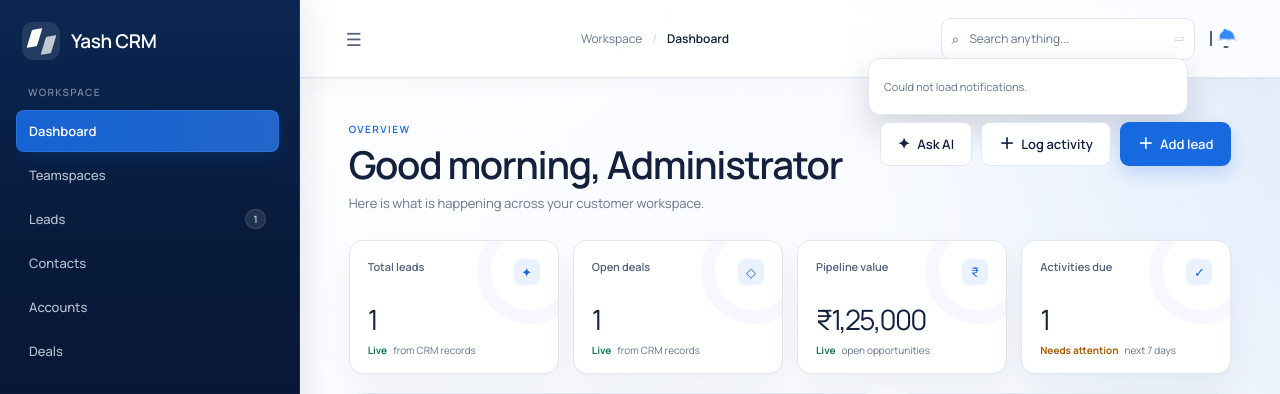
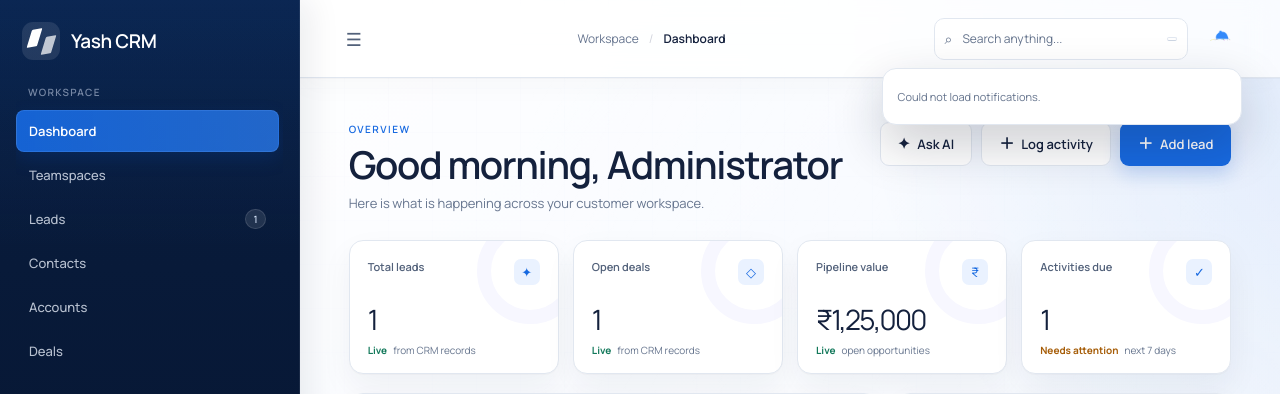
Before and after one commit to AN4NDHUX/yash-crm, a FastAPI app: page / in a window 1280 px wide, after a click that opens the changed part. Shown: the top 394 px of the page. Run offline with FastAPI, Linux system fonts and the light colour scheme; data that the repository does not hold is empty; some libraries are stand-ins or nearby versions.

Commit message:
Fix notification dropdown stacking and style

```diff
--- a/static/css/app.css
+++ b/static/css/app.css
@@ -105,12 +105,53 @@ a { color: inherit; text-decoration: none; }
 .icon-button { width: 31px; height: 31px; border: 0; border-radius: 7px; background: transparent; color: var(--text-soft); display: inline-flex; align-items: center; justify-content: center; font-size: 18px; padding: 0; transition: background .16s ease, color .16s ease; }
 .icon-button:hover { background: var(--surface-soft); color: var(--text); }
 .top-icon { position: relative; font-size: 20px; }
-.notification-dot { position: absolute; top: 6px; right: 6px; width: 5px; height: 5px; background: var(--red); border: 1px solid #fff; border-radius: 50%; }
+.notification-menu { position: relative; display: inline-flex; align-items: center; z-index: 2100; }
+.notification-trigger { width: 38px; height: 38px; overflow: visible; }
+.notification-icon-img { width: 25px; height: 25px; display: block; object-fit: contain; pointer-events: none; }
+.notification-badge {
+  position: absolute;
+  top: -3px;
+  right: -5px;
+  min-width: 17px;
+  height: 17px;
+  padding: 0 4px;
+  display: inline-flex;
+  align-items: center;
+  justify-content: center;
+  border: 2px solid #fff;
+  border-radius: 999px;
+  background: #ef2b2d;
+  color: #fff;
+  font-size: 9px;
+  font-weight: 800;
+  line-height: 1;
+  letter-spacing: -.02em;
+  box-sizing: border-box;
+  pointer-events: none;
+  font-variant-numeric: tabular-nums;
+}
+.notification-badge[hidden] { display: none !important; }
+.notification-trigger::before,
+.notification-trigger::after { content: none !important; display: none !important; }
 .top-profile { display: flex; align-items: center; gap: 8px; border: 0; padding: 0; background: transparent; text-align: left; }
 .top-profile-copy { gap: 1px; }
 .top-profile .chevron { margin-left: 3px; font-size: 14px; }
 .content-area { width: 100%; max-width: 1500px; min-width: 0; margin: 0 auto; padding: 30px 36px 56px; overflow-x: clip; }
-.notifications-panel { position:absolute; top:58px; right:92px; z-index:30; width:320px; max-height:420px; overflow:auto; border:1px solid var(--border); border-radius:12px; background:#fff; box-shadow:0 14px 35px rgba(21,27,45,.16); }
+.notifications-panel {
+  position: absolute;
+  top: calc(100% + 10px);
+  right: 0;
+  z-index: 2200;
+  width: min(360px, calc(100vw - 32px));
+  max-height: min(520px, calc(100vh - 110px));
+  overflow-y: auto;
+  overflow-x: hidden;
+  border: 1px solid var(--border);
+  border-radius: 14px;
+  background: #fff;
+  box-shadow: 0 20px 50px rgba(21,27,45,.22);
+  isolation: isolate;
+}
 .notifications-head { display:flex; justify-content:space-between; padding:14px 15px; border-bottom:1px solid var(--border); font-size:12px; }
 .notifications-head span,.notifications-empty,.notifications-loading { color:var(--text-faint); font-size:11px; }
 .notifications-empty,.notifications-loading { padding:20px 15px; }
@@ -3445,3 +3486,19 @@ textarea {
 }
 .custom-runtime-check input { width: 16px; height: 16px; }
 .custom-runtime-table { margin-top: 0; }
+
+/* Notification layer must stay above dashboard cards and animated canvas layers. */
+.topbar { position: relative; z-index: 2000; overflow: visible; }
+.topbar-actions { position: relative; z-index: 2050; overflow: visible; }
+.notifications-panel[hidden] { display: none !important; }
+.notifications-panel .notification-row { position: relative; z-index: 1; }
+@media (max-width: 760px) {
+  .notifications-panel {
+    position: fixed;
+    top: 72px;
+    right: 12px;
+    left: auto;
+    width: min(360px, calc(100vw - 24px));
+    max-height: calc(100dvh - 88px);
+  }
+}
```
